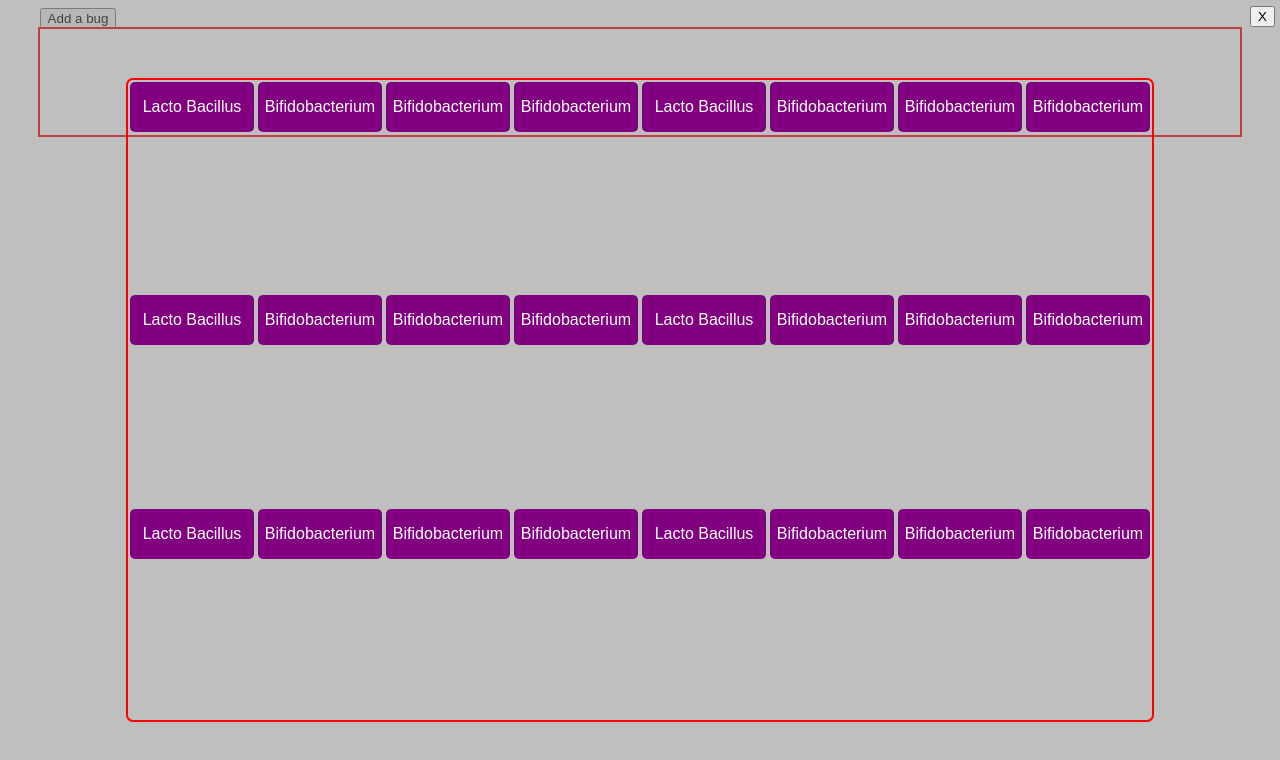
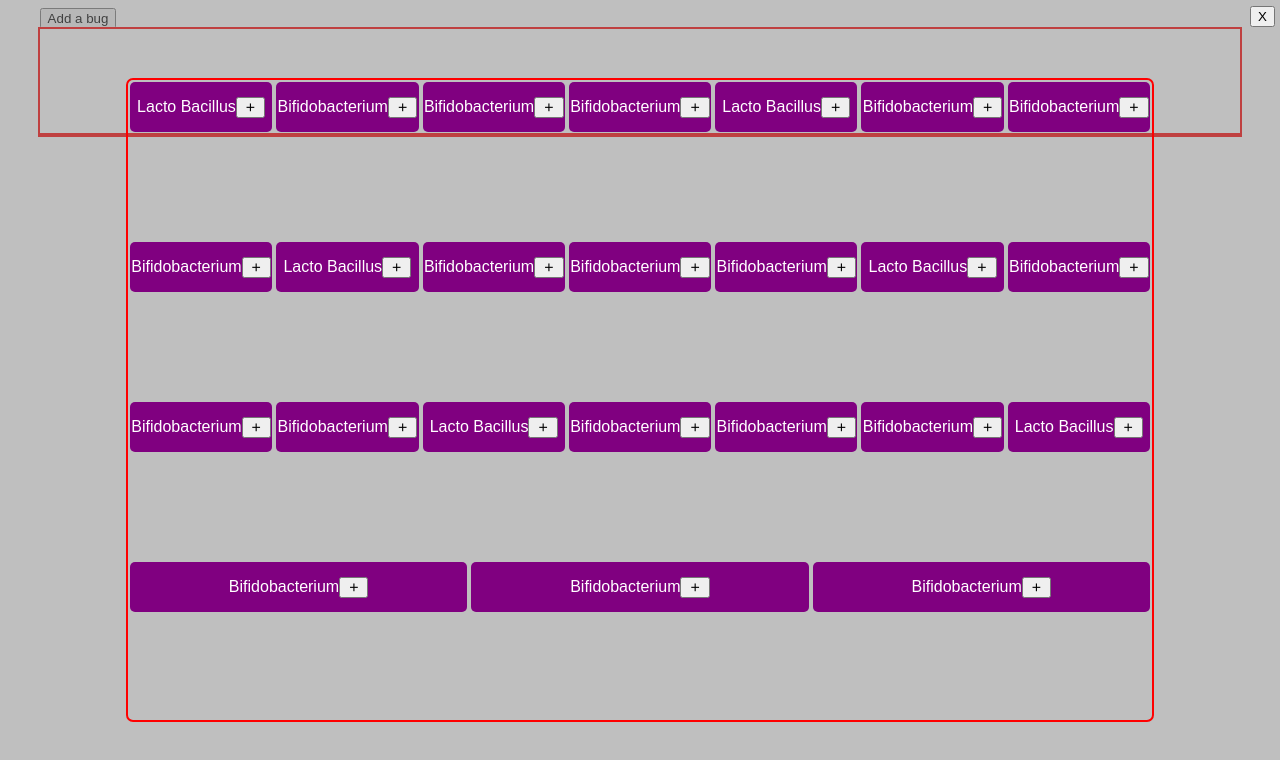
Before and after one commit to alex-j-garcia/probiotic-playbook, a React (Create React App) app: page / in a window 1280 px wide. Both pictures are taken after a click on the button "Add a bug". Shown: the top 760 px of the page. Built offline with nearby package versions, Linux system fonts and the light colour scheme; the HTML template or start-up script is replaced by a standard one.

Commit message:
Add bugs from triage to board

```diff
--- a/src/modules/common/ThumbsDownButton.js
+++ b/src/modules/common/ThumbsDownButton.js
@@ -1,9 +1,9 @@
 import Button from '../common/Button';
 import 'remixicon/fonts/remixicon.css';
 
-export default function ThumbsDownButton() {
+export default function ThumbsDownButton({ handleClick }) {
   return (
-    <Button>
+    <Button handleClick={handleClick}>
       <i className="ri-thumb-down-line"></i>
     </Button>
   );
--- a/src/modules/common/ThumbsUpButton.js
+++ b/src/modules/common/ThumbsUpButton.js
@@ -1,9 +1,9 @@
 import Button from '../common/Button';
 import 'remixicon/fonts/remixicon.css';
 
-export default function ThumbsUpButton() {
+export default function ThumbsUpButton({ handleClick }) {
   return (
-    <Button>
+    <Button handleClick={handleClick}>
       <i className="ri-thumb-up-line"></i>
     </Button>
   );
--- a/src/modules/common/useGlobalState.js
+++ b/src/modules/common/useGlobalState.js
@@ -8,11 +8,16 @@ const StateContext = createContext();
 
 function reducer(state, action) {
   switch(action.type) {
-    case 'ADD':
+    case 'ADD_TO_TRIAGE':
       return {
         ...state,
         triage: [...state.triage, action.payload],
       };
+      case 'ADD_TO_BUG_BOARD':
+        return {
+          ...state,
+          bugBoard: [...state.bugBoard, action.payload],
+        };
     case 'TOGGLE_MODAL':
       return {
         ...state,
@@ -27,10 +32,12 @@ function StateContextProvider({ children }) {
   const [state, dispatch] = useReducer(reducer, {
     modalIsVisible: false,
     triage: [],
+    bugBoard: [],
   });
 
   const handlers = {
-    add: (item) => dispatch({ type: 'ADD', payload: item }),
+    addToTriage: (item) => dispatch({ type: 'ADD_TO_TRIAGE', payload: item }),
+    addToBugBoard: (item) => dispatch({ type: 'ADD_TO_BUG_BOARD', payload: item }),
     toggleIsVisible: () => dispatch({ type: 'TOGGLE_MODAL' }),
   };
 
--- a/src/modules/dashboard/components/BugBoard.js
+++ b/src/modules/dashboard/components/BugBoard.js
@@ -1,5 +1,10 @@
+import { useGlobalState } from "../../common/useGlobalState";
+
 export default function BugBoard() {
+  const [{ bugBoard }] = useGlobalState();
   return (
-    <div className='BugBoard'></div>
+    <div className='BugBoard troubleshooting'>
+      {bugBoard.map((item, index) => <div key={index}>{item.name}</div>)}
+    </div>
   );
 }
--- a/src/modules/dashboard/components/BugCard.js
+++ b/src/modules/dashboard/components/BugCard.js
@@ -2,11 +2,10 @@ import './BugCard.css';
 
 export default function BugCard({
   species,
-  children,
-  handleClick
+  children = null,
 }) {
   return (
-    <div className='BugCard' onClick={() => handleClick(species)}>
+    <div className='BugCard'>
       {species.name}
       <div>
         {children}
--- a/src/modules/dashboard/components/BugModal.js
+++ b/src/modules/dashboard/components/BugModal.js
@@ -1,18 +1,24 @@
 import useJsonData from '../../common/useJsonData';
 import { useGlobalState } from '../../common/useGlobalState';
 import BugCard from './BugCard';
+import Button from '../../common/Button';
+import 'remixicon/fonts/remixicon.css';
 import './BugModal.css';
 
 export default function BugModal() {
+  const [, { addToTriage }] = useGlobalState();
   const data = useJsonData();
-  const [, { add }] = useGlobalState();
 
   return (
     <div className='BugModal troubleshooting'>
       {data.length ?
         data.map((species, i) => (
-          <BugCard key={i} species={species} handleClick={add} />)
-        ) :
+          <BugCard key={i} species={species}>
+            <Button handleClick={() => addToTriage(species)}>
+              <i className="ri-add-line"></i>
+            </Button>
+          </BugCard>
+        )) :
         null
       }
     </div>
--- a/src/modules/dashboard/components/Triage.js
+++ b/src/modules/dashboard/components/Triage.js
@@ -6,15 +6,15 @@ import 'remixicon/fonts/remixicon.css';
 import './Triage.css';
 
 export default function Triage() {
-  const [{ triage }] = useGlobalState();
+  const [{ triage }, { addToBugBoard }] = useGlobalState();
 
   return (
     <div className='Triage troubleshooting'>
       {triage.length ?
         triage.map((item, index) => (
           <BugCard key={index} species={item}>
-            <ThumbsUpButton />
-            <ThumbsDownButton />
+            <ThumbsUpButton handleClick={() => addToBugBoard(item)} />
+            <ThumbsDownButton handleClick={() => addToBugBoard(item)} />
           </BugCard>
         )) :
         null
```
